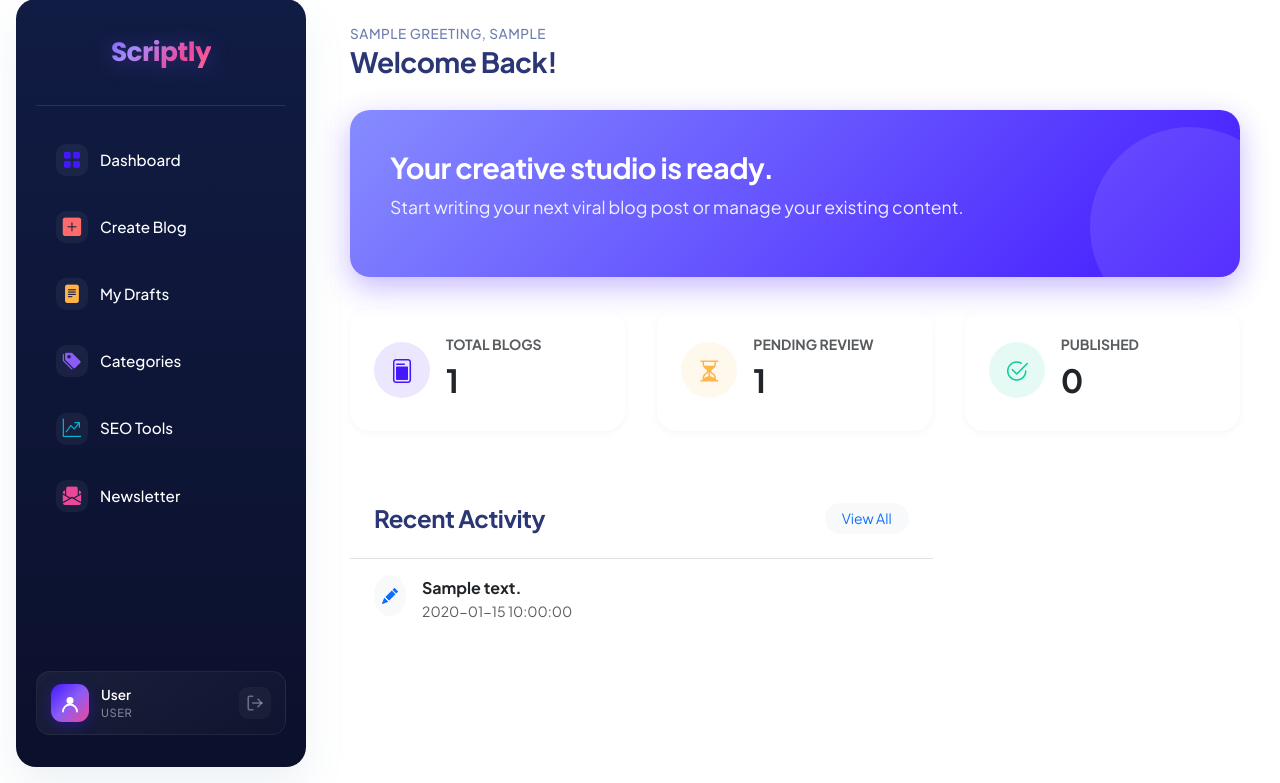
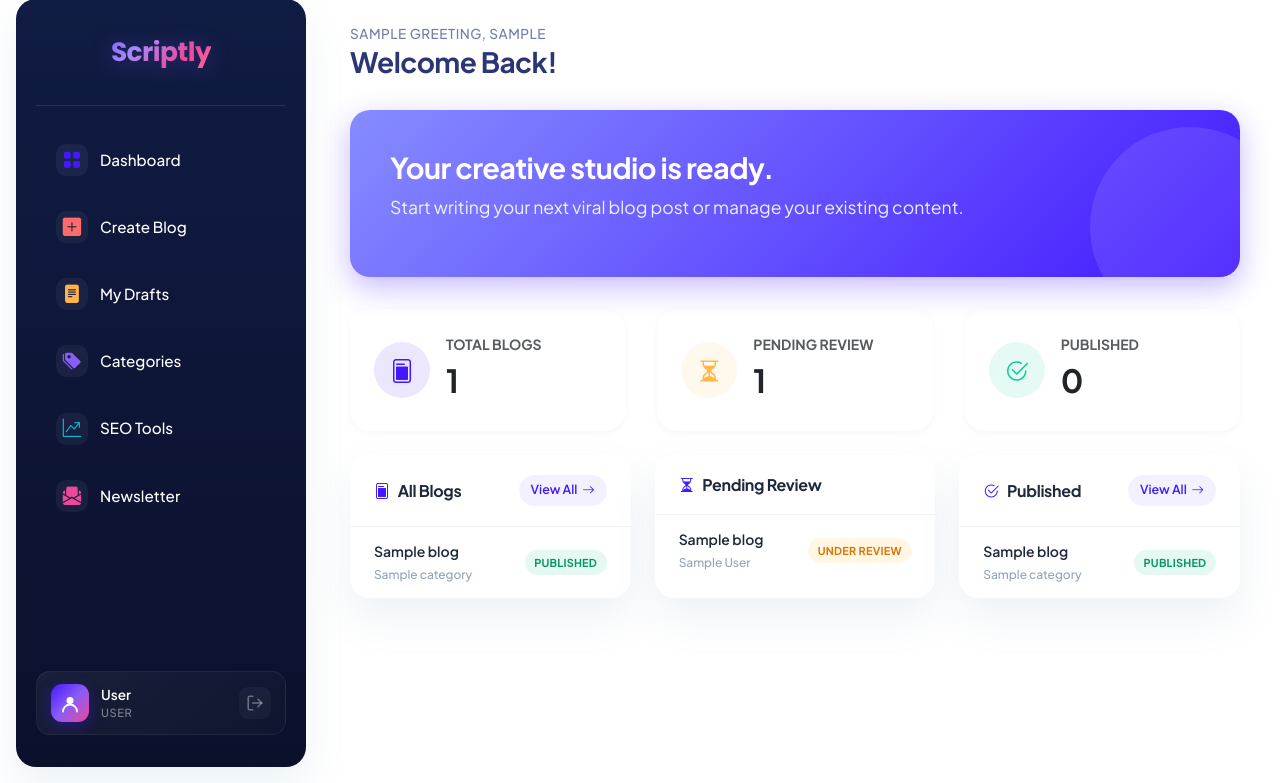
Before and after one commit to Taha-Khurram/Final_Year_Project, a Flask app: template app/templates/home.html in a window 1280 px wide. Shown: the part 17-800 px from the top of the page. Run offline with Flask 3, Linux system fonts and the light colour scheme; the template is opened without the code that fills it: most values are stand-ins (such as "Sample title", 1, 10 or a date in 2020); parts of the project's set-up code (start-up, migrations or seed data) failed here and were passed over.

Commit message:
feat: Enhance dashboard with blog list cards and improved layout

```diff
--- a/app/static/css/pages/home.css
+++ b/app/static/css/pages/home.css
@@ -43,21 +43,10 @@
     gap: 2rem;
 }
 
-.col-span-8 {
-    grid-column: span 8;
-}
-
-.col-span-4 {
-    grid-column: span 4;
-}
-
-.col-span-3 {
-    grid-column: span 3;
-}
-
-.col-span-6 {
-    grid-column: span 6;
-}
+.col-span-8 { grid-column: span 8; }
+.col-span-4 { grid-column: span 4; }
+.col-span-3 { grid-column: span 3; }
+.col-span-6 { grid-column: span 6; }
 
 @media (max-width: 1024px) {
     .dashboard-grid {
@@ -100,30 +89,181 @@
     font-size: 1.5rem;
 }
 
-.icon-purple {
-    background: rgba(67, 24, 255, 0.1);
+.icon-purple { background: rgba(67, 24, 255, 0.1); color: var(--primary-color); }
+.icon-green { background: rgba(5, 205, 153, 0.1); color: var(--success-color); }
+.icon-orange { background: rgba(255, 181, 71, 0.1); color: var(--warning-color); }
+
+/* ==================== BLOG LIST CARDS GRID ==================== */
+.dashboard-cards-grid {
+    display: grid;
+    grid-template-columns: repeat(3, 1fr);
+    gap: 1.5rem;
+}
+
+@media (max-width: 1200px) {
+    .dashboard-cards-grid {
+        grid-template-columns: repeat(2, 1fr);
+    }
+}
+
+@media (max-width: 768px) {
+    .dashboard-cards-grid {
+        grid-template-columns: 1fr;
+    }
+}
+
+/* ==================== LIST CARD ==================== */
+.dashboard-list-card {
+    background: white;
+    border-radius: var(--radius-lg);
+    box-shadow: var(--shadow-card);
+    overflow: hidden;
+    display: flex;
+    flex-direction: column;
+}
+
+.list-card-header {
+    display: flex;
+    justify-content: space-between;
+    align-items: center;
+    padding: 1.25rem 1.5rem;
+    border-bottom: 1px solid rgba(0, 0, 0, 0.05);
+}
+
+.list-card-title {
+    font-size: 1rem;
+    font-weight: 700;
+    color: #1e293b;
+    margin: 0;
+    display: flex;
+    align-items: center;
+    gap: 0.5rem;
+}
+
+.list-card-title i {
+    font-size: 1rem;
     color: var(--primary-color);
 }
 
-.icon-green {
-    background: rgba(5, 205, 153, 0.1);
-    color: var(--success-color);
+.list-card-viewall {
+    font-size: 0.78rem;
+    font-weight: 600;
+    color: var(--primary-color);
+    text-decoration: none;
+    display: inline-flex;
+    align-items: center;
+    gap: 0.3rem;
+    padding: 0.35rem 0.75rem;
+    border-radius: 50px;
+    background: rgba(67, 24, 255, 0.06);
+    transition: all 0.2s ease;
 }
 
-.icon-orange {
-    background: rgba(255, 181, 71, 0.1);
-    color: var(--warning-color);
+.list-card-viewall:hover {
+    background: rgba(67, 24, 255, 0.12);
+    color: var(--primary-color);
 }
 
-/* Recent Activity List */
-.activity-item {
-    display: flex;
-    align-items: flex-start;
-    gap: 1rem;
-    padding: 1rem 0;
-    border-bottom: 1px solid rgba(0, 0, 0, 0.05);
+.list-card-body {
+    padding: 0;
+    flex: 1;
 }
 
-.activity-item:last-child {
-    border: none;
+/* ==================== LIST ITEM ==================== */
+.list-card-item {
+    display: flex;
+    align-items: center;
+    justify-content: space-between;
+    padding: 0.85rem 1.5rem;
+    border-bottom: 1px solid rgba(0, 0, 0, 0.04);
+    transition: background 0.15s ease;
 }
+
+.list-card-item:hover {
+    background: #f8fafc;
+}
+
+.list-card-item:last-child {
+    border-bottom: none;
+}
+
+.list-card-item-info {
+    display: flex;
+    flex-direction: column;
+    gap: 0.15rem;
+    min-width: 0;
+    flex: 1;
+    margin-right: 0.75rem;
+}
+
+.list-card-item-title {
+    font-size: 0.875rem;
+    font-weight: 600;
+    color: #1e293b;
+    white-space: nowrap;
+    overflow: hidden;
+    text-overflow: ellipsis;
+}
+
+.list-card-item-meta {
+    font-size: 0.75rem;
+    color: #94a3b8;
+    font-weight: 500;
+}
+
+/* ==================== STATUS BADGES ==================== */
+.list-card-badge {
+    display: inline-flex;
+    align-items: center;
+    padding: 0.25rem 0.6rem;
+    border-radius: 50px;
+    font-size: 0.68rem;
+    font-weight: 700;
+    text-transform: uppercase;
+    letter-spacing: 0.02em;
+    white-space: nowrap;
+    flex-shrink: 0;
+}
+
+.badge-draft {
+    background: rgba(100, 116, 139, 0.1);
+    color: #64748b;
+}
+
+.badge-under_review {
+    background: rgba(251, 191, 36, 0.12);
+    color: #d97706;
+}
+
+.badge-published {
+    background: rgba(16, 185, 129, 0.1);
+    color: #059669;
+}
+
+.badge-rejected {
+    background: rgba(239, 68, 68, 0.1);
+    color: #ef4444;
+}
+
+/* ==================== EMPTY STATE ==================== */
+.list-card-empty {
+    display: flex;
+    flex-direction: column;
+    align-items: center;
+    justify-content: center;
+    padding: 2.5rem 1rem;
+    text-align: center;
+}
+
+.list-card-empty i {
+    font-size: 2rem;
+    color: #cbd5e1;
+    margin-bottom: 0.5rem;
+}
+
+.list-card-empty p {
+    font-size: 0.85rem;
+    color: #94a3b8;
+    font-weight: 500;
+    margin: 0;
+}
--- a/app/templates/home.html
+++ b/app/templates/home.html
@@ -16,8 +16,7 @@
 
         <header class="dashboard-header">
             <div>
-                <div class="header-welcome-text">{{ greeting }}, {{ username}}
-                </div>
+                <div class="header-welcome-text">{{ greeting }}, {{ username }}</div>
                 <h1 class="header-title">Welcome Back!</h1>
             </div>
         </header>
@@ -29,7 +28,7 @@
         </div>
 
         <!-- Stats Grid -->
-        <div class="dashboard-grid mb-5 animate-fade-up" style="animation-delay: 0.1s;">
+        <div class="dashboard-grid mb-4 animate-fade-up" style="animation-delay: 0.1s;">
             <div class="col-span-4 stat-card">
                 <div class="stat-icon icon-purple"><i class="bi bi-file-post"></i></div>
                 <div>
@@ -48,57 +47,93 @@
                 <div class="stat-icon icon-green"><i class="bi bi-check2-circle"></i></div>
                 <div>
                     <div class="text-muted small fw-bold text-uppercase">Published</div>
-                    <div class="fs-2 fw-bold text-dark">{{ published_count | int}}</div>
+                    <div class="fs-2 fw-bold text-dark">{{ published_count | int }}</div>
                 </div>
             </div>
         </div>
 
-        <!-- Content Grid -->
-        <div class="dashboard-grid animate-fade-up" style="animation-delay: 0.2s;">
+        <!-- Blog List Cards -->
+        <div class="dashboard-cards-grid animate-fade-up" style="animation-delay: 0.2s;">
 
-            <!-- Recent Blogs (Colorful Widget Style) -->
-            <div class="col-span-8 card-glass p-0 overflow-hidden">
-                <div class="d-flex justify-content-between align-items-center p-4 border-bottom">
-                    <h4 class="mb-0">Recent Activity</h4>
-                    <a href="#" class="btn btn-sm btn-light rounded-pill px-3 text-primary">View All</a>
+            <!-- All Blogs Card -->
+            <div class="dashboard-list-card">
+                <div class="list-card-header">
+                    <h4 class="list-card-title"><i class="bi bi-file-post"></i> All Blogs</h4>
+                    <a href="{{ url_for('blog.drafts_page') }}" class="list-card-viewall">View All <i class="bi bi-arrow-right"></i></a>
                 </div>
-                <div class="p-0">
-                    {% if recent_activities %}
-                    {% for activity in recent_activities %}
-                    <div class="activity-item px-4 py-3 hover-bg-light">
-                        <div class="rounded-circle bg-light p-2 text-primary">
-                            <i class="bi bi-pencil-fill"></i>
+                <div class="list-card-body">
+                    {% if all_blogs %}
+                    {% for blog in all_blogs %}
+                    <div class="list-card-item">
+                        <div class="list-card-item-info">
+                            <span class="list-card-item-title">{{ blog.title or 'Untitled' }}</span>
+                            <span class="list-card-item-meta">{{ blog.category or 'Uncategorized' }}</span>
                         </div>
-                        <div>
-                            <div class="fw-bold text-dark">{{ activity.description }}</div>
-                            <div class="text-muted small">{{ activity.timestamp }}</div>
-                        </div>
+                        <span class="list-card-badge badge-{{ blog.status|lower }}">{{ blog.status }}</span>
                     </div>
                     {% endfor %}
                     {% else %}
-                    <div class="p-5 text-center text-muted">No recent activity</div>
+                    <div class="list-card-empty">
+                        <i class="bi bi-journal-x"></i>
+                        <p>No blogs yet. Start creating!</p>
+                    </div>
                     {% endif %}
                 </div>
             </div>
 
-            <!-- Quick Actions / Drafts (Vertical Card) -->
-            <!-- <div class="col-span-4 d-flex flex-column gap-4">
-                <div class="widget-card widget-purple">
-                    <div class="d-flex justify-content-between align-items-start">
-                        <div>
-                            <div class="opacity-75 mb-1">Drafts</div>
-                            <h3 class="text-white mb-0">{{ drafts_count }}</h3>
+            <!-- Pending Review Card -->
+            <div class="dashboard-list-card">
+                <div class="list-card-header">
+                    <h4 class="list-card-title"><i class="bi bi-hourglass-split"></i> Pending Review</h4>
+                    {% if session.get('user_role') == 'ADMIN' %}
+                    <a href="{{ url_for('blog.approval_page') }}" class="list-card-viewall">View All <i class="bi bi-arrow-right"></i></a>
+                    {% endif %}
+                </div>
+                <div class="list-card-body">
+                    {% if pending_blogs %}
+                    {% for blog in pending_blogs %}
+                    <div class="list-card-item">
+                        <div class="list-card-item-info">
+                            <span class="list-card-item-title">{{ blog.title or 'Untitled' }}</span>
+                            <span class="list-card-item-meta">{{ blog.author or 'Unknown' }}</span>
                         </div>
-                        <div class="widget-icon-box"><i class="bi bi-file-earmark-text"></i></div>
+                        <span class="list-card-badge badge-under_review">Under Review</span>
                     </div>
-                    <div class="mt-3">
-                        <a href="{{ url_for('blog.drafts_page') }}"
-                            class="text-white text-decoration-none small opacity-75 hover-opacity-100">View Drafts
-                            &rarr;</a>
+                    {% endfor %}
+                    {% else %}
+                    <div class="list-card-empty">
+                        <i class="bi bi-check-circle"></i>
+                        <p>No pending reviews. All caught up!</p>
                     </div>
+                    {% endif %}
                 </div>
+            </div>
 
-            </div> -->
+            <!-- Published Card -->
+            <div class="dashboard-list-card">
+                <div class="list-card-header">
+                    <h4 class="list-card-title"><i class="bi bi-check2-circle"></i> Published</h4>
+                    <a href="{{ url_for('blog.drafts_page') }}" class="list-card-viewall">View All <i class="bi bi-arrow-right"></i></a>
+                </div>
+                <div class="list-card-body">
+                    {% if published_blogs %}
+                    {% for blog in published_blogs %}
+                    <div class="list-card-item">
+                        <div class="list-card-item-info">
+                            <span class="list-card-item-title">{{ blog.title or 'Untitled' }}</span>
+                            <span class="list-card-item-meta">{{ blog.category or 'Uncategorized' }}</span>
+                        </div>
+                        <span class="list-card-badge badge-published">Published</span>
+                    </div>
+                    {% endfor %}
+                    {% else %}
+                    <div class="list-card-empty">
+                        <i class="bi bi-megaphone"></i>
+                        <p>No published blogs yet.</p>
+                    </div>
+                    {% endif %}
+                </div>
+            </div>
 
         </div>
 
```
Also changed, not shown: app/routes/blog_routes.py (+13 -9 lines).
